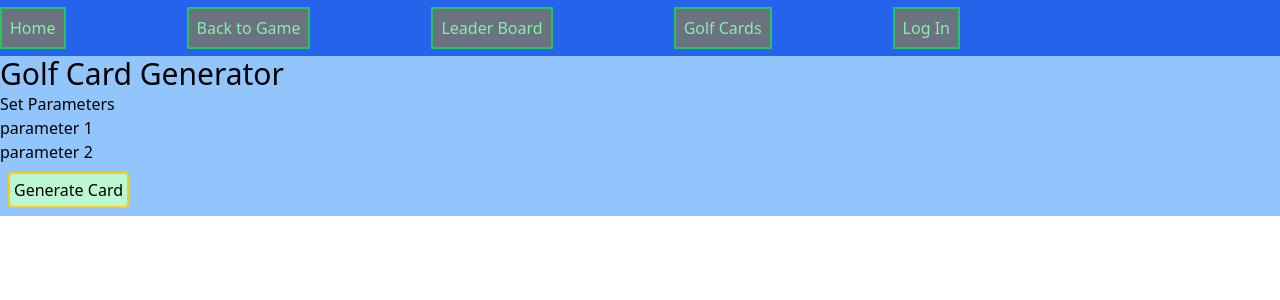
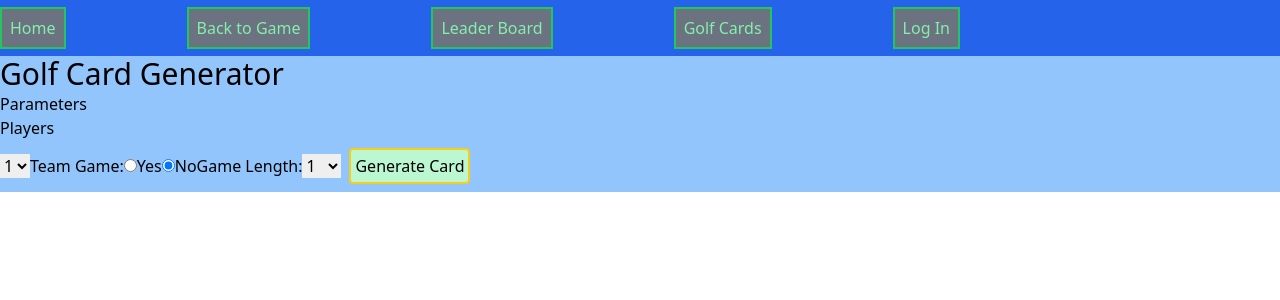
Before and after one commit to mdaley6/internet_mess, a Next.js app in the folder nextjs-blog/: page /golfcard in a window 1280 px wide. Shown: the top 300 px of the page. Built offline with nearby package versions, Linux system fonts and the light colour scheme.

Commit message:
some work on the golf card games parameters

```diff
--- a/nextjs-blog/pages/golfcard.js
+++ b/nextjs-blog/pages/golfcard.js
@@ -29,9 +29,31 @@ export default function GolfCards() {
         <NavBar />
         <div className='bg-blue-300'>
             <h1 className='text-3xl'>Golf Card Generator</h1>
-            <p>Set Parameters</p>
-            <p>parameter 1</p>
-            <p>parameter 2</p>
+            <p>Parameters</p>
+            <p>Players</p>
+            <select name="number">
+                <option value="1">1</option>
+                <option value="2">2</option>
+                <option value="3">3</option>
+                <option value="4">4</option>
+                <option value="5">5</option>
+                <option value="6">6</option>
+                <option value="7">7</option>
+                <option value="8">8</option>
+            </select>
+            <label for="team-game">Team Game:</label>
+            <input type="radio" id="team-game-yes" name="team-game" value="yes"></input>
+            <label for="team-game-yes">Yes</label>
+            <input type="radio" id="team-game-no" name="team-game" value="no" checked></input>
+            <label for="team-game-no">No</label>
+
+            <label for="game-length">Game Length:</label>
+            <select id="game-length" name="game-length">
+                <option value="1">1</option>
+                <option value="3">3</option>
+                <option value="9">9</option>
+                <option value="18">18</option>
+            </select>
             <button className='border-2 border-yellow-400 hover:border-yellow-600 bg-green-200 rounded m-2 p-1 hover:bg-green-500' onClick={generateCard}>Generate Card</button>
             {currentCard}
         </div>
```
Also changed, not shown: 1 other file (tests, documents, lock files or other folders).
